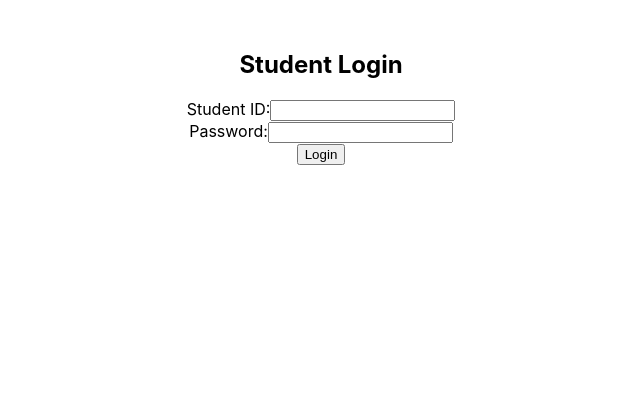
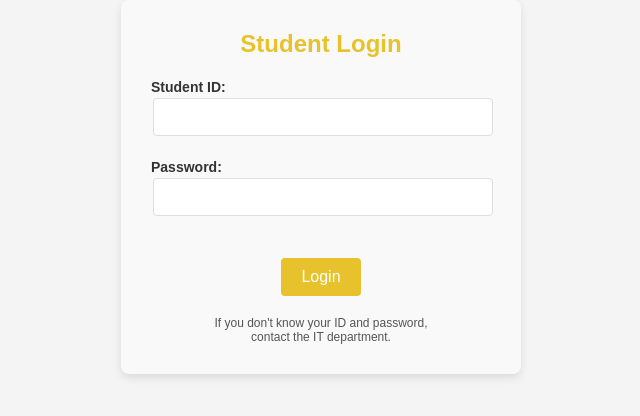
Before and after one commit to Eunji-Kwon/timetable, a React (Create React App) app: page / in a window 1280 px wide. Shown: the top 416 px of the page, without its empty margins (319-959 px from the left). Built offline with nearby package versions, Linux system fonts and the light colour scheme.

Commit message:
Add .css

```diff
--- a/src/componets/Login.js
+++ b/src/componets/Login.js
@@ -1,6 +1,7 @@
 import React, { useState } from 'react';
 import { useNavigate } from 'react-router-dom';
 import { fetchData } from '../api'; // API 요청을 위한 fetchData 함수 (필요한 경우 수정)
+import './styles/Login.css'; // Import the CSS file
 
 function Login() {
   const navigate = useNavigate();
@@ -47,20 +48,26 @@ function Login() {
   };
 
   return (
-    <div style={{ textAlign: 'center', marginTop: '50px' }}>
-      <h2>Student Login</h2>
-      <form onSubmit={handleLogin}>
-        <div>
-          <label>Student ID:</label>
-          <input type="text" name="studentId" required />
-        </div>
-        <div>
-          <label>Password:</label>
-          <input type="password" name="password" required />
-        </div>
-        <button type="submit">Login</button>
-      </form>
-    </div>
+    <div className="container">
+    <h2 className="header">Student Login</h2>
+    {error && <p className="error">{error}</p>}
+    <form onSubmit={handleLogin} className="form">
+      <div className="input-group">
+        <label htmlFor="studentId" className="label">Student ID:</label>
+        <input type="text" name="studentId" required className="input" />
+      </div>
+      <div className="input-group">
+        <label htmlFor="password" className="label">Password:</label>
+        <input type="password" name="password" required className="input" />
+      </div>
+      <button type="submit" className="button" disabled={loading}>
+        {loading ? 'Logging in...' : 'Login'}
+      </button>
+    </form>
+    <p className="contact-info">
+      If you don't know your ID and password, <br/> contact the IT department.
+    </p>
+  </div>
   );
 }
 
--- a/src/componets/Main.js
+++ b/src/componets/Main.js
@@ -4,6 +4,8 @@ import Calendar from 'react-calendar';
 import 'react-calendar/dist/Calendar.css';
 import { fetchData } from '../api'; // Swagger API 호출 파일
 import { useNavigate } from 'react-router-dom'; // useNavigate 훅을 사용
+import './styles/Main.css'; // Import the CSS file
+
 
 function Main() {
   const navigate = useNavigate();
@@ -44,6 +46,7 @@ function Main() {
     }
     setLoading(true);
     try {
+      //URL .env파일로 변경 해야함
       const response = await fetch(`http://localhost:5096/api/schedule/${studentId}`);
 
       // 응답이 잘 왔는지 확인
@@ -127,14 +130,14 @@ function Main() {
   };
 
   return (
-    <div style={{ textAlign: 'center', marginTop: '20px' }}>
+    <div className="main-container">
     <h2>Course Schedule</h2>
-      {/* 로그인한 ID 정보 표시 */}
+
+    {/* Display logged-in ID */}
     <div style={{ marginBottom: '20px' }}>
       <h3>Logged in as: {studentId}</h3>
     </div>
 
-      {/* <button onClick={loadSchedule}>Show Timetable</button> */}
     {/* Weekly Calendar */}
     {renderWeekCalendar()}
 
@@ -192,11 +195,13 @@ function Main() {
         value={formData.professor}
         onChange={handleChange}
       />
-        <button type="submit">Add Course</button>
+      <button type="submit">Add Schedule</button>
     </form>
 
+    {/* Logout Button */}
+    <button onClick={handleLogout}>Logout</button>
 
-      <button onClick={handleLogout}>Logout</button>
+
 
       {/* Swagger 데이터 출력 */}
       <div style={{ marginTop: '50px', color: 'gray' }}>
--- /dev/null
+++ b/src/componets/styles/Login.css
@@ -0,0 +1,90 @@
+/* Login.css */
+* {
+    box-sizing: border-box;
+  }
+
+  .container {
+    text-align: center;
+    margin-top: 50px;
+    background-color: #f9f9f9;
+    padding: 30px;
+    border-radius: 8px;
+    box-shadow: 0 4px 8px rgba(0, 0, 0, 0.1);
+    width: 100%;
+    max-width: 400px;
+    margin: 0 auto;
+  }
+
+  .header {
+    font-size: 24px;
+    color: #e7c22c;
+    margin-bottom: 20px;
+  }
+
+  .form {
+    display: flex;
+    flex-direction: column;
+    align-items: center;
+  }
+
+  .input-group {
+    margin-bottom: 20px;
+    width: 100%;
+    text-align: left;
+  }
+
+  .label {
+    font-size: 14px;
+    font-weight: bold;
+    color: #333;
+    margin-bottom: 5px;
+  }
+
+  .input {
+    width: 100%; /* Ensure the input takes the full width of the container */
+    padding: 10px;
+    margin: 2px;
+    font-size: 14px;
+    border: 1px solid #ddd;
+    border-radius: 4px;
+    outline: none;
+    transition: border-color 0.3s;
+  }
+
+  .input:focus {
+    border-color: #e7c22c;
+  }
+
+  .button {
+    background-color: #e7c22c;
+    color: #fff;
+    padding: 10px 20px;
+    font-size: 16px;
+    border: none;
+    border-radius: 4px;
+    cursor: pointer;
+    transition: background-color 0.3s;
+  }
+
+  .button:disabled {
+    background-color: #e7c22c;
+    color: #fff;
+    padding: 10px 20px;
+    font-size: 16px;
+    border: none;
+    border-radius: 4px;
+    cursor: not-allowed;
+    opacity: 0.6;
+  }
+
+  .error {
+    color: red;
+    font-size: 14px;
+    margin-bottom: 15px;
+  }
+
+  .contact-info {
+    font-size: 12px;
+    color: #555;
+    margin-top: 20px;
+  }
--- /dev/null
+++ b/src/componets/styles/Main.css
@@ -0,0 +1,128 @@
+/* Main.css */
+
+/* Global styles */
+* {
+    box-sizing: border-box;
+    margin: 0;
+    padding: 0;
+  }
+
+  body {
+    font-family: Arial, sans-serif;
+    background-color: #f4f4f4;
+    color: #333;
+  }
+
+  /* Main container for the timetable */
+  .main-container {
+    display: flex;
+    flex-direction: column;
+    align-items: center;
+    margin: 20px;
+    padding: 20px;
+    background-color: white;
+    border-radius: 8px;
+    box-shadow: 0 4px 8px rgba(0, 0, 0, 0.1);
+  }
+
+  /* Heading */
+  h2, h3 {
+    color: #e7c22c;
+  }
+
+  /* Weekly timetable grid container */
+  .weekly-timetable {
+    display: flex;
+    justify-content: space-around;
+    width: 100%;
+    max-width: 1000px;
+    margin-top: 20px;
+  }
+
+  /* Styling for each day block */
+  .day-block {
+    background-color: #fff;
+    border: 1px solid #ddd;
+    border-radius: 8px;
+    padding: 15px;
+    text-align: center;
+    min-height: 100px;
+    display: flex;
+    flex-direction: column;
+    justify-content: space-between;
+  }
+
+  .day-block h2 {
+    font-size: 18px;
+    color: #e7c22c;
+    margin-bottom: 10px;
+  }
+
+  .day-block .schedule-item {
+    background-color: #f7f7f7;
+    padding: 5px;
+    margin-bottom: 5px;
+    border-radius: 4px;
+    font-size: 14px;
+    color: #333;
+  }
+
+  .day-block .schedule-item:hover {
+    background-color: #e7c22c;
+    color: white;
+  }
+
+  /* Add course form */
+  .add-course-form input {
+    margin: 5px;
+    padding: 10px;
+    font-size: 14px;
+    width: 100%;
+    max-width: 300px;
+    border-radius: 4px;
+    border: 1px solid #ccc;
+  }
+
+  .add-course-form button {
+    background-color: #e7c22c;
+    color: white;
+    padding: 10px 20px;
+    border: none;
+    border-radius: 4px;
+    font-size: 16px;
+    cursor: pointer;
+    width: 100%;
+    max-width: 300px;
+  }
+
+  .add-course-form button:hover {
+    background-color: #d6b524;
+  }
+
+  /* Logout button */
+  button {
+    background-color: #ff4d4d;
+    color: white;
+    padding: 10px 20px;
+    border: none;
+    border-radius: 4px;
+    font-size: 16px;
+    margin-top: 20px;
+    cursor: pointer;
+  }
+
+  button:hover {
+    background-color: #e04343;
+  }
+
+  @media (max-width: 768px) {
+    .weekly-timetable {
+      flex-direction: column; /* Stack the days vertically on smaller screens */
+    }
+  }
+
+  @media (max-width: 480px) {
+    .weekly-timetable {
+      flex-direction: column; /* Stack the days vertically on very small screens */
+    }
+  }
```
Lines whose indentation alone changed are shown as unchanged.
